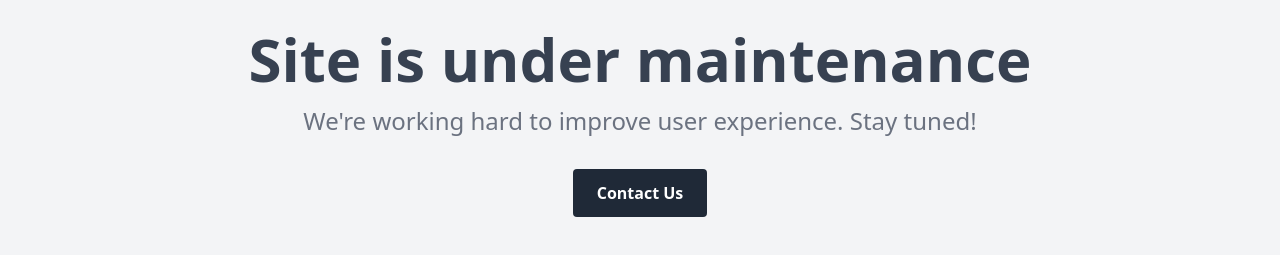
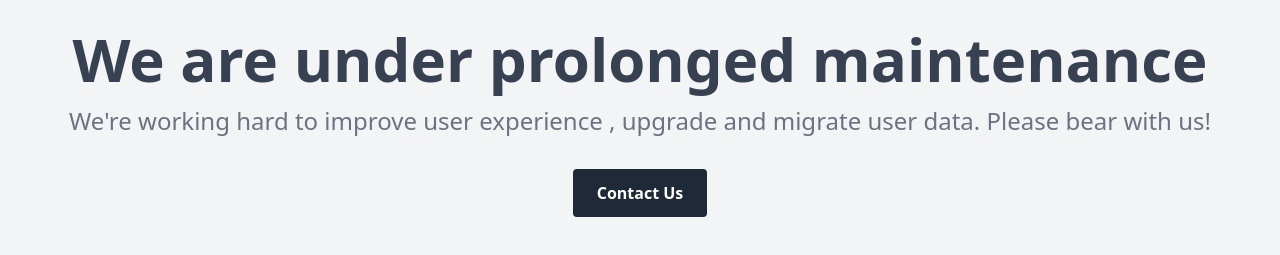
Before and after one commit to AlWazzyan/amlglobal.org, a website: page index.html in a window 1280 px wide. Shown: the part 373-628 px from the top of the page. Drawn offline with Linux system fonts and the light colour scheme.

Commit message:
index.html

```diff
--- a/index.html
+++ b/index.html
@@ -9,8 +9,8 @@
 <body class="bg-gray-100 dark:bg-gray-800">
     <div class="min-h-screen flex flex-col justify-center items-center">
       <img src="https://www.svgrepo.com/show/426192/cogs-settings.svg" alt="Logo" class="mb-8 h-40">
-      <h1 class="text-4xl md:text-5xl lg:text-6xl font-bold text-center text-gray-700 dark:text-white mb-4">Site is under maintenance</h1>
-      <p class="text-center text-gray-500 dark:text-gray-300 text-lg md:text-xl lg:text-2xl mb-8">We're working hard to improve user experience. Stay tuned!</p>
+      <h1 class="text-4xl md:text-5xl lg:text-6xl font-bold text-center text-gray-700 dark:text-white mb-4">We are under prolonged maintenance</h1>
+      <p class="text-center text-gray-500 dark:text-gray-300 text-lg md:text-xl lg:text-2xl mb-8">We're working hard to improve user experience , upgrade and migrate user data. Please bear with us!</p>
       <div class="flex space-x-4">
         <a href="mailto:contactus@theamlglobal.com?subject=Can%20You%20Get%20Back?&body=Hello,%0D%0A%0D%0AI%20would%20like%20more%20information%20about%20your%20services." class="bg-gray-800 hover:bg-gray-700 text-white font-bold py-3 px-6 rounded dark:bg-gray-700 dark:hover:bg-gray-600">Contact Us</a>
       </div>
```
